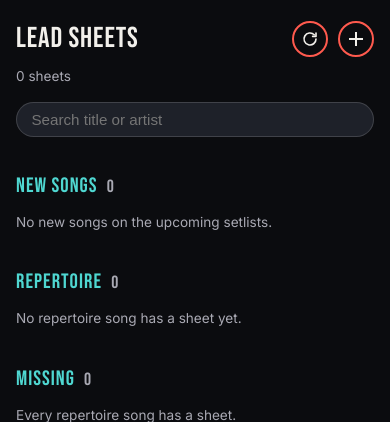
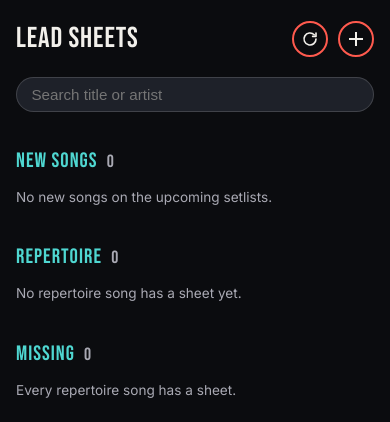
Before and after one commit to carljarner/jamesband, a FastAPI app: page /leadsheets in a window 390 px wide. Shown: the part 116-538 px from the top of the page. Run offline with FastAPI, Linux system fonts and the light colour scheme; the visitor is signed in with stand-in values (Sample User, id 1).

Commit message:
Show a "Sheets updated" toast after refreshing lead sheets and drop the status and count lines
Co-Authored-By: Claude Opus 5.5 <noreply@anthropic.com>

```diff
--- a/intern/static/style.css
+++ b/intern/static/style.css
@@ -1668,17 +1668,11 @@ table.gig-songs-table .singer-btn { cursor: default; pointer-events: none; }
 
 .setlist-card.leadsheet-card[hidden] { display: none; }
 
-/* The song count sits below the toolbar, except on phones, where it moves
-   up under the title so it isn't crowded against the search. */
-.leadsheets-toolbar .leadsheets-count { display: none; }
-
 @media (max-width: 600px) {
   .leadsheets-toolbar { grid-template-columns: 1fr auto; }
   .leadsheets-toolbar > h1 { margin-bottom: 0; }
-  .leadsheets-toolbar .leadsheets-count { display: block; grid-column: 1 / -1; grid-row: 2; margin-top: -0.3rem; }
-  .leadsheets-search { grid-column: 1 / -1; grid-row: 3; margin-top: 0.4rem; }
+  .leadsheets-search { grid-column: 1 / -1; grid-row: 2; margin-top: 0.4rem; }
   .leadsheets-toolbar .leadsheets-toolbar-actions { grid-column: 2; grid-row: 1; }
-  .leadsheets-count-row { display: none; }
 }
 
 .leadsheet-card {
--- a/intern/templates/leadsheets.html
+++ b/intern/templates/leadsheets.html
@@ -2,10 +2,8 @@
 {% block title %}Lead Sheets{% endblock %}
 {% block container_class %}container--full{% endblock %}
 {% block content %}
-{% set count = sheets|length %}
 <div class="setlists-toolbar leadsheets-toolbar">
   <h1>Lead Sheets</h1>
-  <span class="muted leadsheets-count">{{ count }} sheet{{ "" if count == 1 else "s" }}</span>
   <input type="search" id="sheet-search" class="leadsheets-search" placeholder="Search title or artist" aria-label="Search lead sheets" autocomplete="off" />
   <div class="leadsheets-toolbar-actions">
     <button type="button" id="refresh-btn" class="add-row-btn add-row-btn--inline refresh-btn" title="Get the latest versions from leadsheets.dk" aria-label="Get the latest versions from leadsheets.dk">
@@ -15,10 +13,8 @@
   </div>
 </div>
 
-<div class="repertoire-toolbar leadsheets-count-row">
-  <span class="muted">{{ count }} sheet{{ "" if count == 1 else "s" }}</span>
-</div>
 <p id="refresh-status" class="muted refresh-status" role="status"></p>
+<div id="toast" class="toast" role="status" hidden></div>
 
 {# A card for a song: links to its sheet when it has one; otherwise it opens
    the import picker searching for the song's title. #}
@@ -242,26 +238,43 @@
   });
 
   // The circle-arrow brings every imported sheet up to date with
-  // leadsheets.dk; the result is shown after the page reloads.
+  // leadsheets.dk. Success shows a "Sheets updated" toast (after the reload
+  // when anything changed); sheets that are gone or failed are listed below.
   const refreshBtn = document.getElementById('refresh-btn');
   const refreshStatus = document.getElementById('refresh-status');
+  const toast = document.getElementById('toast');
+  let toastTimer = null;
+  function showToast(message) {
+    clearTimeout(toastTimer);
+    toast.textContent = message;
+    toast.hidden = false;
+    requestAnimationFrame(() => toast.classList.add('toast--visible'));
+    toastTimer = setTimeout(() => {
+      toast.classList.remove('toast--visible');
+      setTimeout(() => { toast.hidden = true; }, 200);
+    }, 2500);
+  }
   const REFRESH_KEY = 'leadsheets-refresh-result';
   const lastResult = sessionStorage.getItem(REFRESH_KEY);
-  if (lastResult) { refreshStatus.textContent = lastResult; sessionStorage.removeItem(REFRESH_KEY); }
+  if (lastResult !== null) {
+    sessionStorage.removeItem(REFRESH_KEY);
+    showToast('Sheets updated');
+    refreshStatus.textContent = lastResult;
+  }
   refreshBtn.addEventListener('click', async () => {
     if (refreshBtn.classList.contains('is-busy')) return;
     refreshBtn.classList.add('is-busy');
-    refreshStatus.textContent = 'Checking leadsheets.dk…';
+    refreshStatus.textContent = '';
     try {
       const resp = await fetch('/leadsheets/refresh', { method: 'POST' });
       if (!resp.ok) throw new Error(await resp.text());
       const result = await resp.json();
-      const n = result.updated.length;
-      const parts = [n ? `${n} sheet${n === 1 ? '' : 's'} updated` : 'Everything is up to date'];
+      const parts = [];
       if (result.gone.length) parts.push(`no longer on leadsheets.dk: ${result.gone.join(', ')}`);
       if (result.errors.length) parts.push(`couldn’t update: ${result.errors.map(e => e.title).join(', ')}`);
       const message = parts.join(' · ');
-      if (n) { sessionStorage.setItem(REFRESH_KEY, message); location.reload(); return; }
+      if (result.updated.length) { sessionStorage.setItem(REFRESH_KEY, message); location.reload(); return; }
+      showToast('Sheets updated');
       refreshStatus.textContent = message;
     } catch (err) {
       refreshStatus.textContent = err.message || 'Couldn’t reach leadsheets.dk.';
```
